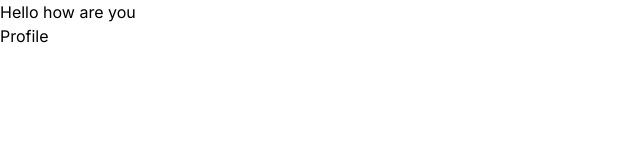
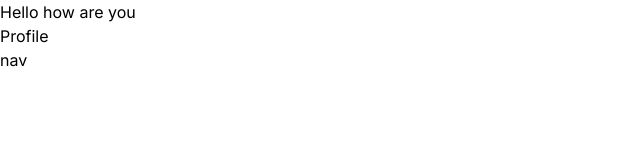
Before and after one commit to juiceman1014/bakery-website, a Next.js app in the folder client/: page / in a window 1280 px wide. Shown: the top 160 px of the page, without its empty margins (0-640 px from the left). Built offline with nearby package versions, Linux system fonts and the light colour scheme.

Commit message:
test nav component

```diff
--- a/client/src/app/layout.jsx
+++ b/client/src/app/layout.jsx
@@ -11,6 +11,7 @@ export const metadata = {
 export default function RootLayout({ children }) {
   return (
     <html lang="en">
+
       <body className={inter.className}>{children}</body>
     </html>
   );
--- a/client/src/app/page.jsx
+++ b/client/src/app/page.jsx
@@ -1,10 +1,12 @@
-import Link from 'next/link'
+import Link from "next/link";
+import Nav from "@/components/navbar/nav";
 
 export default function Home() {
   return (
     <main>
-    <h1>Hello how are you</h1>
-    <Link href = "/profile">Profile</Link>
+      <h1>Hello how are you</h1>
+      <Link href="/profile">Profile</Link>
+      <Nav />
     </main>
   );
 }
--- a/client/src/app/profile/page.jsx
+++ b/client/src/app/profile/page.jsx
@@ -1,6 +1,7 @@
 function pageProfile() {
   return (
     <div>Beauford</div>
+
   )
 }
 
--- /dev/null
+++ b/client/src/components/navbar/Nav.jsx
@@ -0,0 +1,9 @@
+import React from 'react'
+
+const Nav = () => {
+  return (
+    <div>nav</div>
+  )
+}
+
+export default Nav
```
